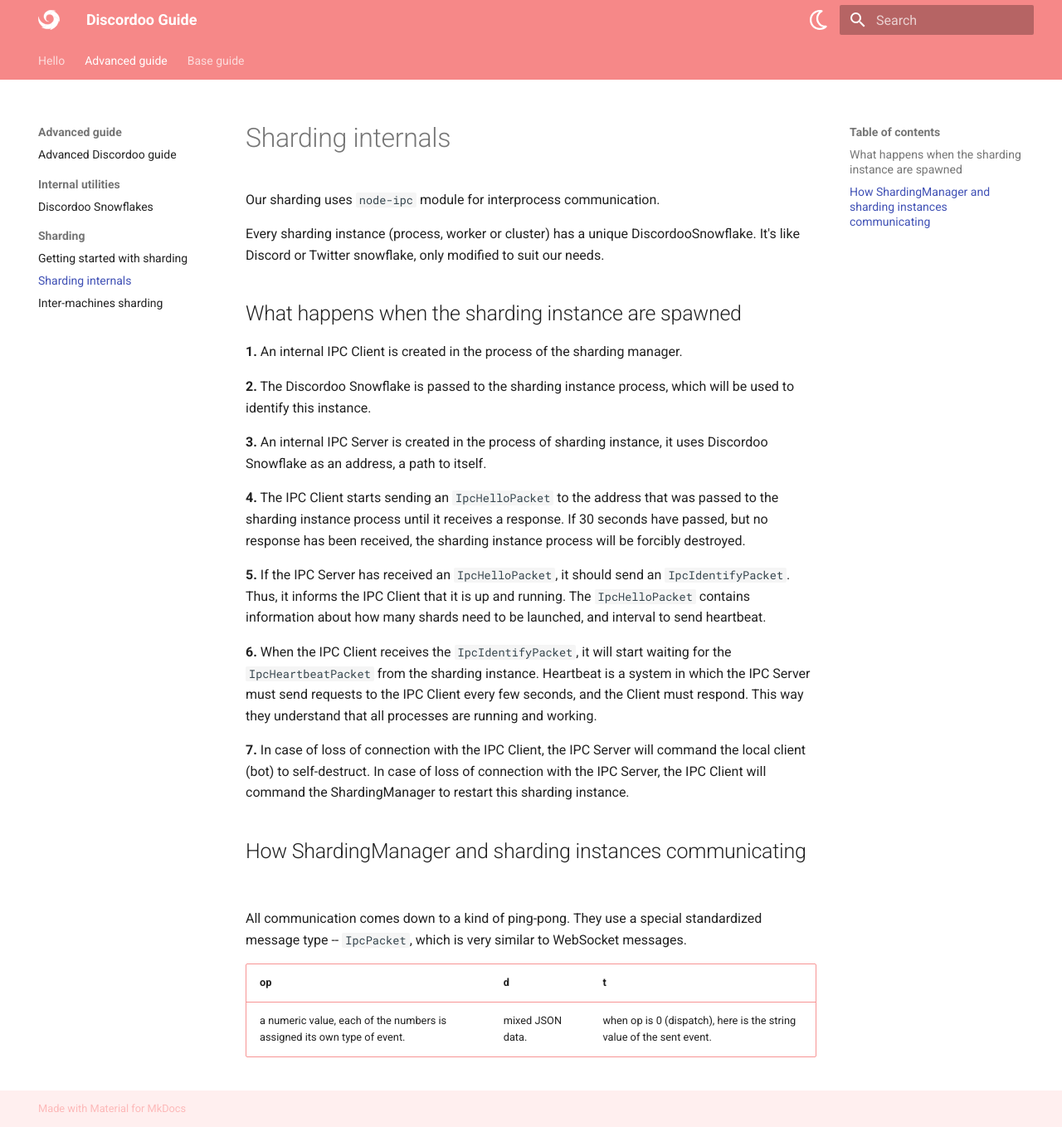
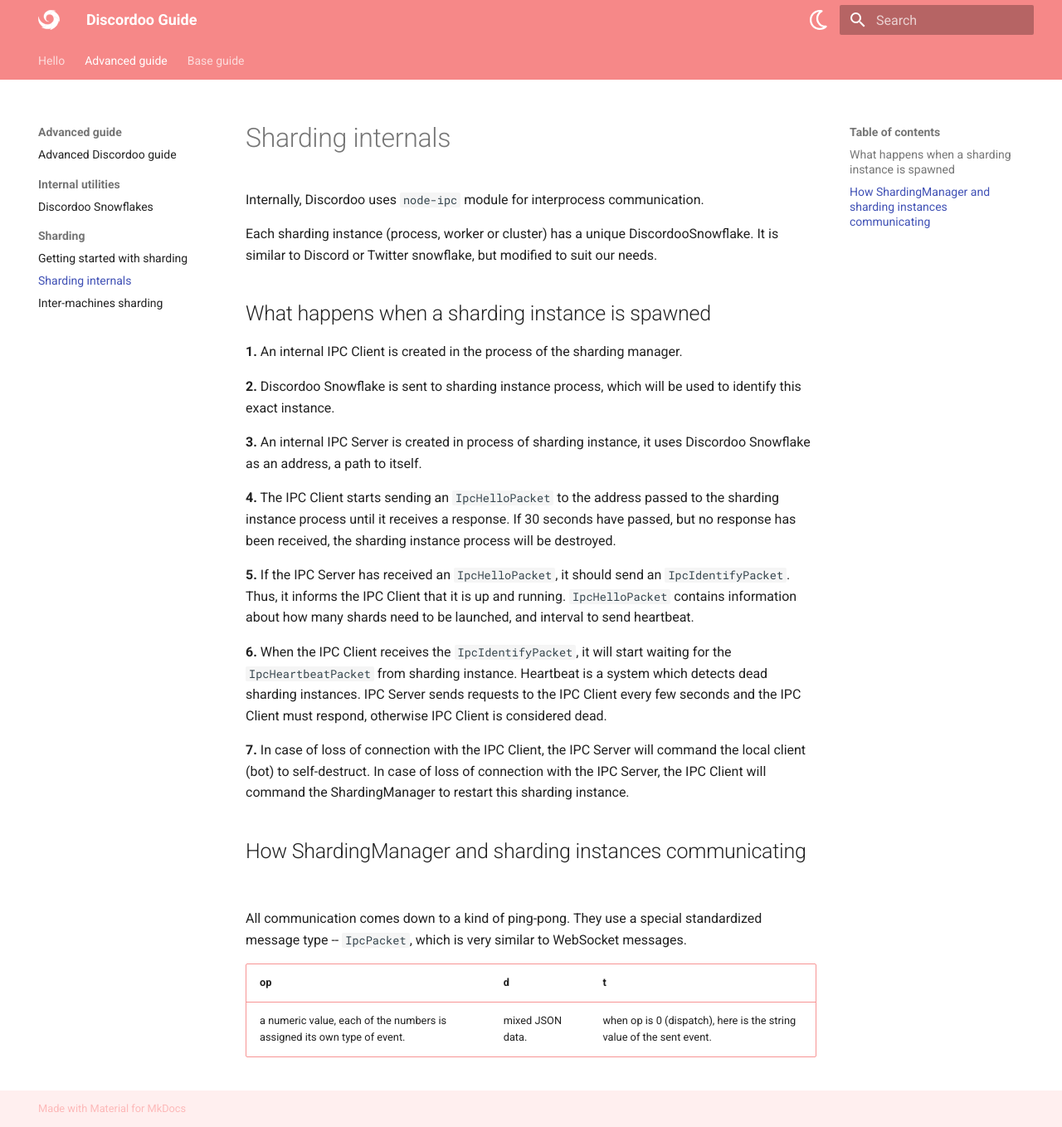
Before and after one commit to ddoodev/guide, an MkDocs documentation site: the page built from docs/advanced-guide/sharding/internals.md, in a window 1280 px wide and 1358 px high. Shown: the whole window at 83% size. Built offline with MkDocs 1.6.1 and Material for MkDocs 9.7.7, drawn with Linux system fonts in a browser that asks for light colours; nearby versions of some CDN libraries.

Commit message:
fix(advanced-guide): grammar stuff p.3

```diff
--- a/docs/advanced-guide/sharding/internals.md
+++ b/docs/advanced-guide/sharding/internals.md
@@ -1,22 +1,22 @@
 # Sharding internals
 
-Our sharding uses `node-ipc` module for interprocess communication.
+Internally, Discordoo uses `node-ipc` module for interprocess communication.
 
-Every sharding instance (process, worker or cluster) has a unique DiscordooSnowflake.
-It's like Discord or Twitter snowflake, only modified to suit our needs.
+Each sharding instance (process, worker or cluster) has a unique DiscordooSnowflake.
+It is similar to Discord or Twitter snowflake, but modified to suit our needs.
 
-## What happens when the sharding instance are spawned
+## What happens when a sharding instance is spawned
 **1.** An internal IPC Client is created in the process of the sharding manager.
 
-**2.** The Discordoo Snowflake is passed to the sharding instance process, which will be used to identify this instance.
+**2.** Discordoo Snowflake is sent to sharding instance process, which will be used to identify this exact instance.
 
-**3.** An internal IPC Server is created in the process of sharding instance, it uses Discordoo Snowflake as an address, a path to itself.
+**3.** An internal IPC Server is created in process of sharding instance, it uses Discordoo Snowflake as an address, a path to itself.
 
-**4.** The IPC Client starts sending an `IpcHelloPacket` to the address that was passed to the sharding instance process until it receives a response. If 30 seconds have passed, but no response has been received, the sharding instance process will be forcibly destroyed.
+**4.** The IPC Client starts sending an `IpcHelloPacket` to the address passed to the sharding instance process until it receives a response. If 30 seconds have passed, but no response has been received, the sharding instance process will be destroyed.
 
-**5.** If the IPC Server has received an `IpcHelloPacket`, it should send an `IpcIdentifyPacket`. Thus, it informs the IPC Client that it is up and running. The `IpcHelloPacket` contains information about how many shards need to be launched, and interval to send heartbeat.
+**5.** If the IPC Server has received an `IpcHelloPacket`, it should send an `IpcIdentifyPacket`. Thus, it informs the IPC Client that it is up and running. `IpcHelloPacket` contains information about how many shards need to be launched, and interval to send heartbeat.
 
-**6.** When the IPC Client receives the `IpcIdentifyPacket`, it will start waiting for the `IpcHeartbeatPacket` from the sharding instance. Heartbeat is a system in which the IPC Server must send requests to the IPC Client every few seconds, and the Client must respond. This way they understand that all processes are running and working.
+**6.** When the IPC Client receives the `IpcIdentifyPacket`, it will start waiting for the `IpcHeartbeatPacket` from sharding instance. Heartbeat is a system which detects dead sharding instances. IPC Server sends requests to the IPC Client every few seconds and the IPC Client must respond, otherwise IPC Client is considered dead.
 
 **7.** In case of loss of connection with the IPC Client, the IPC Server will command the local client (bot) to self-destruct. In case of loss of connection with the IPC Server, the IPC Client will command the ShardingManager to restart this sharding instance.
 
```
